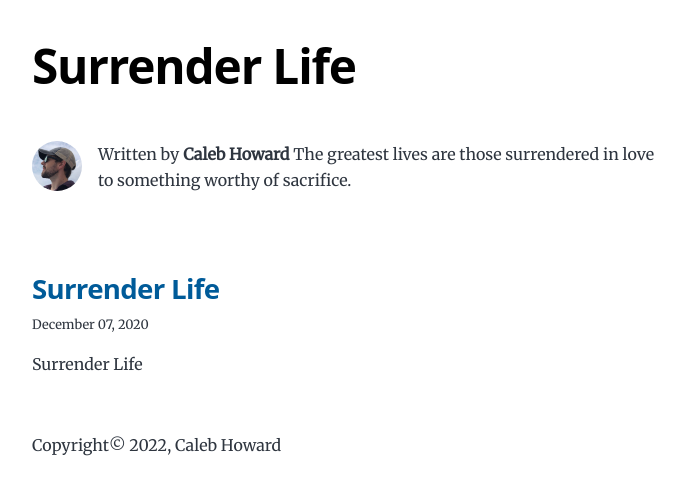
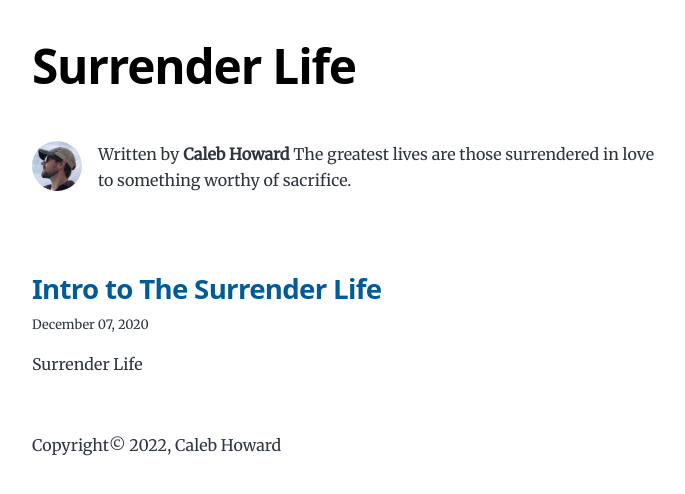
Before and after one commit to sircodesalittle/caleb-howard, a Gatsby site: page / in a window 1280 px wide. Shown: the whole page, without its empty margins (292-977 px from the left). Built offline with nearby package versions, Linux system fonts and the light colour scheme; Gatsby itself is replaced by a stand-in of ours.

Commit message:
Rename title,

```diff
--- a/content/blog/Surrender Life/index.md
+++ b/content/blog/12-7-22. Intro/index.md
@@ -1,5 +1,5 @@
 ---
-title: Surrender Life
+title: Intro to The Surrender Life
 date: "2020-12-07"
 description: "Surrender Life"
 ---
```
Also changed, not shown: content/blog/12-7-22. Intro/photo.png (renamed from content/blog/Surrender Life/photo.png).
